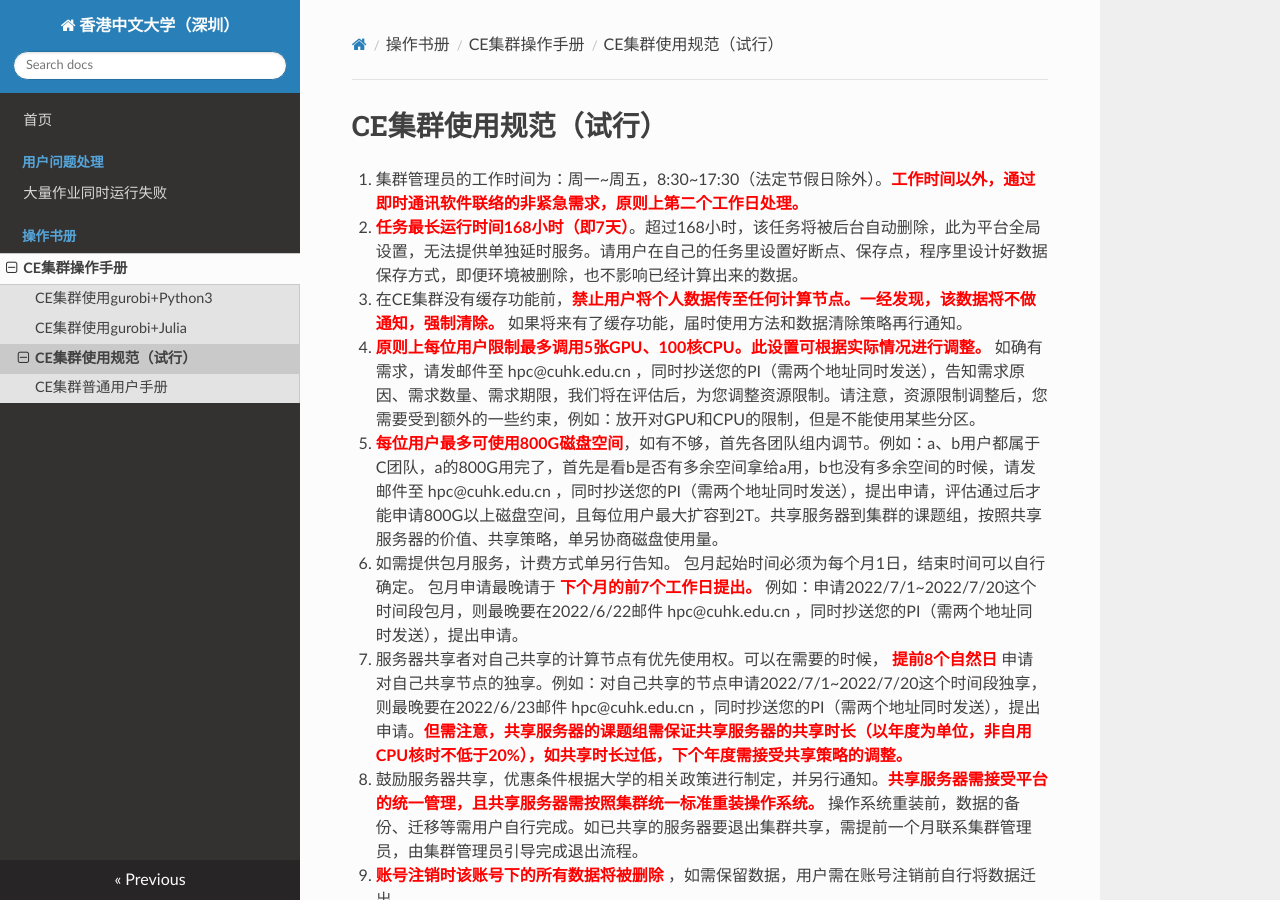
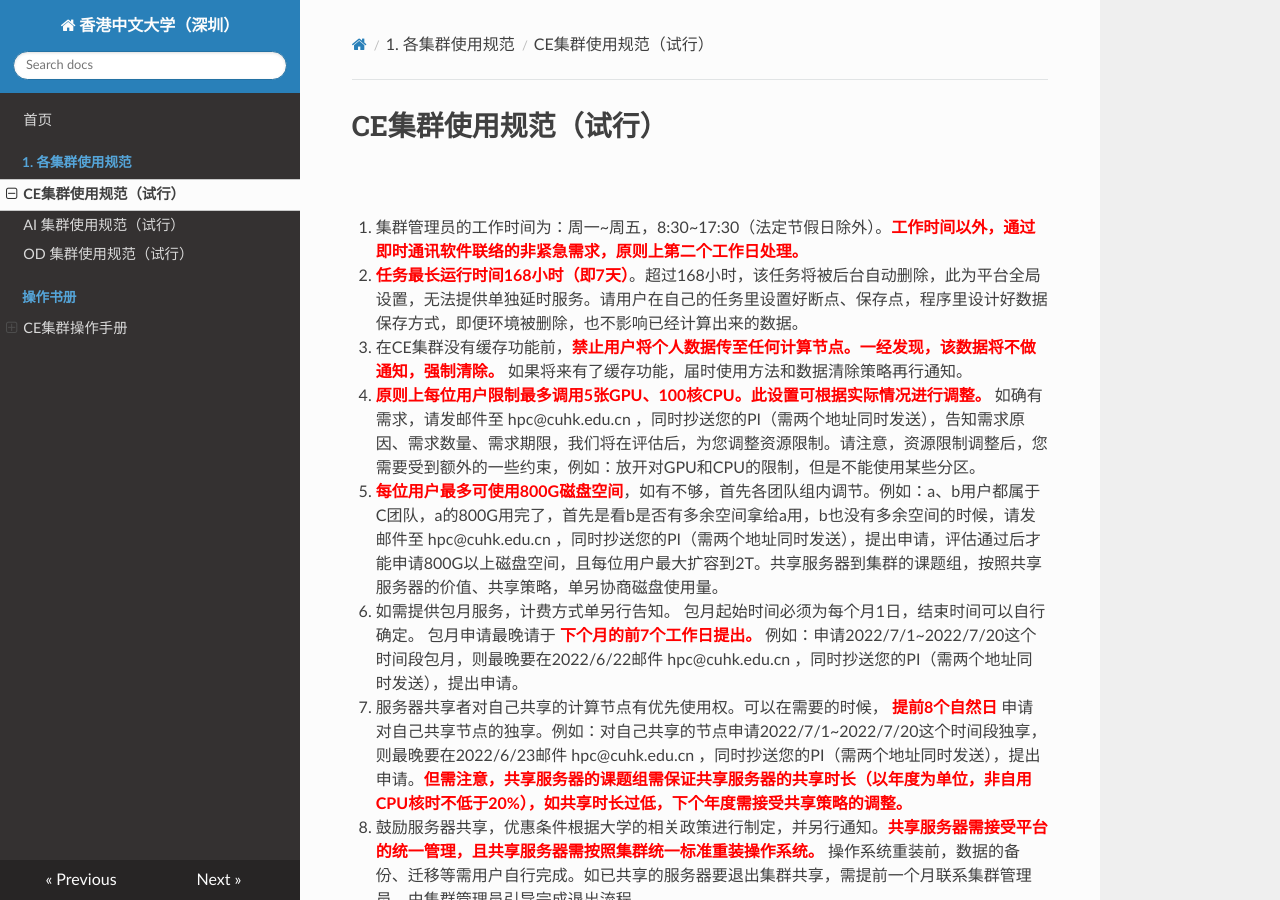
Before and after one commit to xianyutime/ITSO-hpc, an MkDocs documentation site: the page built from docs/CE集群使用规范（试行）.md, in a window 1280 px wide and 900 px high. Built offline with MkDocs 1.6.1, drawn with Linux system fonts in a browser that asks for light colours; nearby versions of some CDN libraries.

Commit message:
20230714

```diff
--- a/docs/CE集群使用规范（试行）.md
+++ b/docs/CE集群使用规范（试行）.md
@@ -1,4 +1,5 @@
 # CE集群使用规范（试行）
+<br/>
 
 1. 集群管理员的工作时间为：周一~周五，8:30~17:30（法定节假日除外）。**<font color=red>工作时间以外，通过即时通讯软件联络的非紧急需求，原则上第二个工作日处理。</font>**
 
--- a/mkdocs.yml
+++ b/mkdocs.yml
@@ -4,11 +4,13 @@ theme:
 
 nav:
   - 首页: index.md
-  - 用户问题处理:
-    - 大量作业同时运行失败: 江瑛芝-大量作业同时运行失败-用户磁盘配额满了.md
+  - 1. 各集群使用规范:
+    - CE集群使用规范（试行）: CE集群使用规范（试行）.md
+    - AI 集群使用规范（试行）: AI 集群使用规范（试行）.md
+    - OD 集群使用规范（试行）: OD 集群使用规范（试行）.md
   - 操作书册:
     - CE集群操作手册:
       - CE集群使用gurobi+Python3: CE集群使用gurobi+Python3.md
       - CE集群使用gurobi+Julia: CE集群使用gurobi+Julia.md
-      - CE集群使用规范（试行）: CE集群使用规范（试行）.md
+
       - CE集群普通用户手册: CE集群普通用户手册.docx
```
Also changed, not shown: docs/AI 集群使用规范（试行）.md (added, +50 -0 lines), docs/OD 集群使用规范（试行）.md (added, +31 -0 lines).
